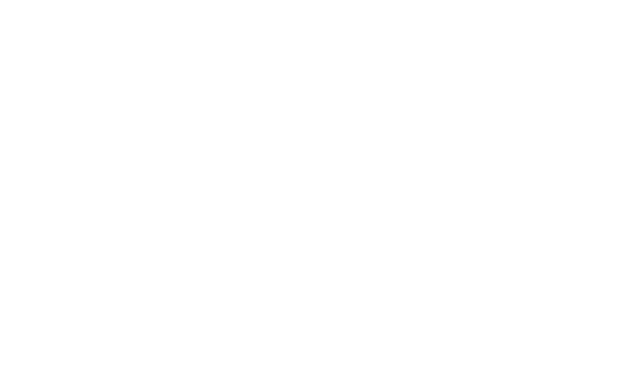
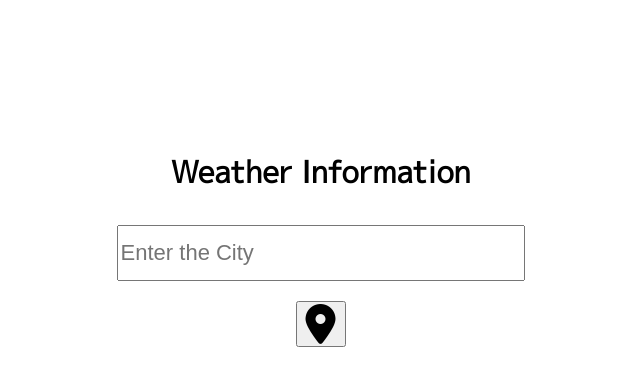
Before and after one commit to ekeneezeani/weather_app, a plain HTML site: page index.html in a window 1280 px wide. Shown: the whole page, without its empty margins (357-997 px from the left). Drawn offline with Linux system fonts and the light colour scheme.

Commit message:
properly aligning content on page

```diff
--- a/app.css
+++ b/app.css
@@ -0,0 +1,32 @@
+main{
+  position: absolute;
+  top: 15%;
+  left: 37%;
+  display: flex;
+  flex-direction: column;
+  justify-content: center;
+  align-items: center;
+
+}
+main p{
+  font-family: 'M PLUS 1p', sans-serif;
+  font-weight: bolder;
+  font-size: 30px;
+}
+main form{
+  display: flex;
+  flex-direction: column;
+  justify-content: center;
+  align-items: center;
+
+}
+
+main input[type="text"]{
+  width: 400px;
+  height: 50px;
+  font-size: 22px;
+}
+main button{
+  width: 50px;
+  margin-top: 20px;
+}
--- a/index.html
+++ b/index.html
@@ -4,9 +4,36 @@
   <meta charset="UTF-8">
   <meta http-equiv="X-UA-Compatible" content="IE=edge">
   <meta name="viewport" content="width=device-width, initial-scale=1.0">
+  <link rel="stylesheet" href="/app.css" />
+  <link rel="stylesheet" href="https://cdnjs.cloudflare.com/ajax/libs/font-awesome/6.2.1/css/all.min.css" integrity="sha512-MV7K8+y+gLIBoVD59lQIYicR65iaqukzvf/nwasF0nqhPay5w/9lJmVM2hMDcnK1OnMGCdVK+iQrJ7lzPJQd1w==" crossorigin="anonymous" referrerpolicy="no-referrer" />
+  <link rel="preconnect" href="https://fonts.googleapis.com">
+  <link rel="preconnect" href="https://fonts.gstatic.com" crossorigin>
+  <link href="https://fonts.googleapis.com/css2?family=M+PLUS+1p&display=swap" rel="stylesheet">
   <title>Document</title>
 </head>
 <body>
 
+  <main>
+    <p>Weather Information</p>
+    <div>
+      <form>
+        <input type="text" name="location" placeholder="Enter the City"/>
+        <button>
+          <i class="fa-solid fa-location-dot fa-3x"></i>
+
+        </button>
+      </form>
+    </div>
+    <div class="weather">
+
+    </div>
+    <div class="temprature">
+
+    </div>
+    <div class="city">
+
+    </div>
+  </main>
+
 </body>
 </html>
```
